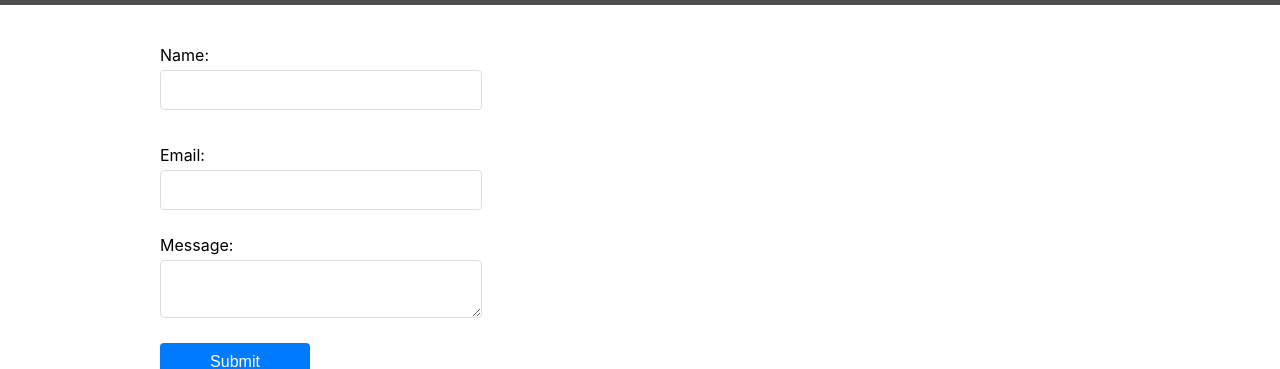
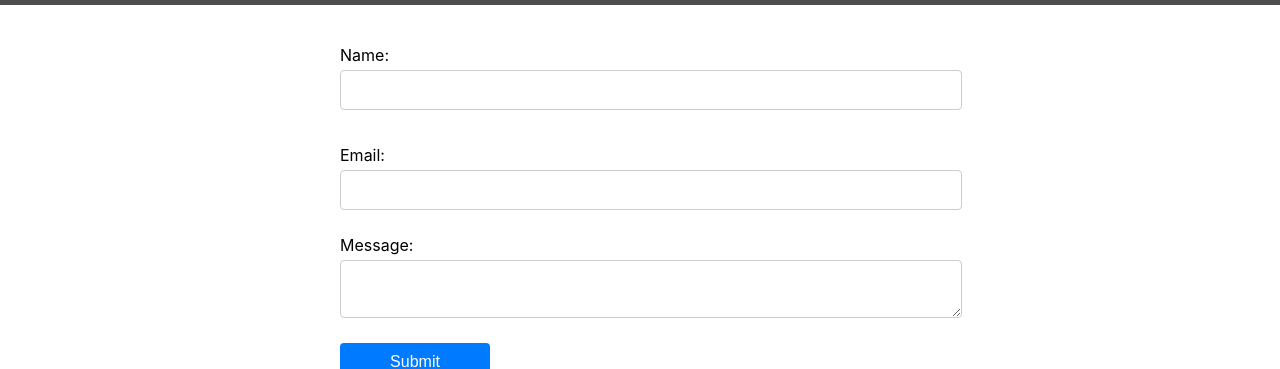
Before and after one commit to JustinasZelvys/travel-blog, a React (Create React App) app: page /contact in a window 1280 px wide. Shown: the part 364-733 px from the top of the page. Built offline with nearby package versions, Linux system fonts and the light colour scheme; no server answers; grey boxes are pictures that could not be loaded.

Commit message:
Contact Form To Center

```diff
--- a/src/Components/Contact.css
+++ b/src/Components/Contact.css
@@ -38,7 +38,7 @@
   display: flex;
   flex-direction: column;
   gap: 15px;
-  width: 80%;
+  width: 50%;
 }
 
 .form-group {
@@ -50,12 +50,13 @@ label {
   margin-bottom: 5px;
 }
 
-input,
-textarea {
+.contact-form input,
+.contact-form textarea {
   padding: 10px;
   border: 1px solid #ccc;
   border-radius: 4px;
   font-size: 1rem;
+  width: 100%;
 }
 
 input.error,
```
